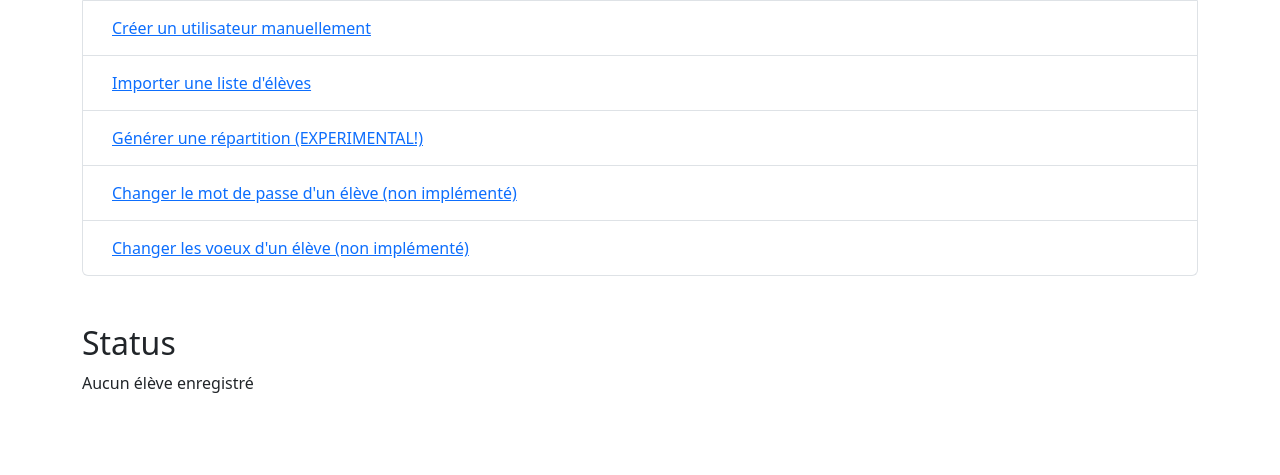
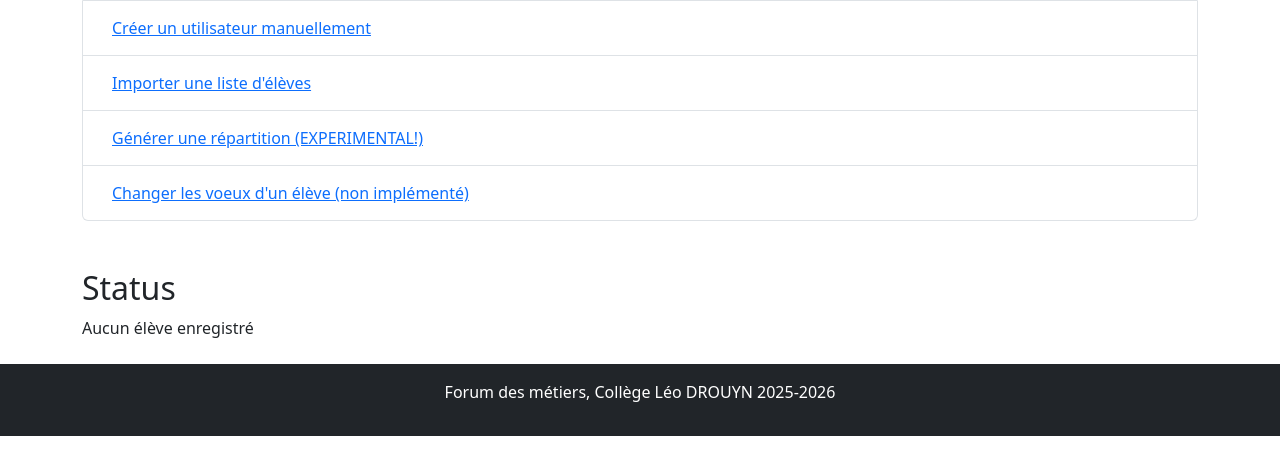
Before and after one commit to Guihudge/ForumDesMetiers, a Flask app: page /dashboard in a window 1280 px wide. Shown: the part 277-752 px from the top of the page. Run offline with Flask 3, Linux system fonts and the light colour scheme; a user stored in the database is signed in; data comes from the database, SQL or seed files in the repository; data that the repository does not hold is empty.

Commit message:
Update dashboard + copyright

```diff
--- a/app/templates/base.html
+++ b/app/templates/base.html
@@ -41,6 +41,10 @@
       </nav>
 
     {% block content %}{% endblock %}
+
+    <footer class="bg-dark text-white text-center p-3 mt-4">
+        <p>Forum des métiers, Collège Léo DROUYN 2025-2026</p>
+    </footer>
 </body>
 
 </html>
--- a/app/templates/teatcherDashBoard.html
+++ b/app/templates/teatcherDashBoard.html
@@ -17,9 +17,6 @@
         </li>
         <li class="list-group-item">
             <a href="{{ url_for('repart') }}" class="btn btn-link">Générer une répartition (EXPERIMENTAL!)</a>
-        </li>
-        <li class="list-group-item">
-            <a href="{{ url_for('dashboard') }}" class="btn btn-link">Changer le mot de passe d'un élève (non implémenté)</a>
         </li>
         <li class="list-group-item">
             <a href="{{ url_for('dashboard') }}" class="btn btn-link">Changer les voeux d'un élève (non implémenté)</a>
```
Also changed, not shown: README.md.
